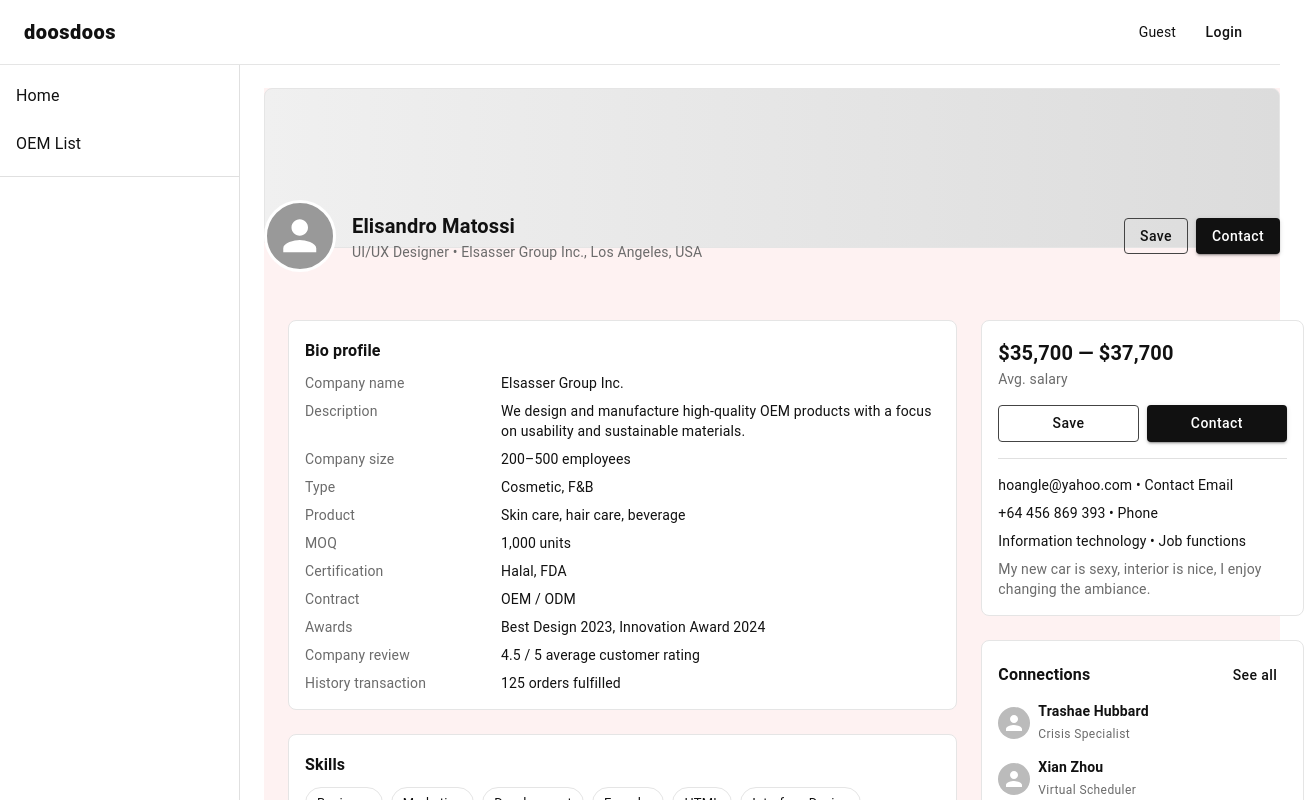
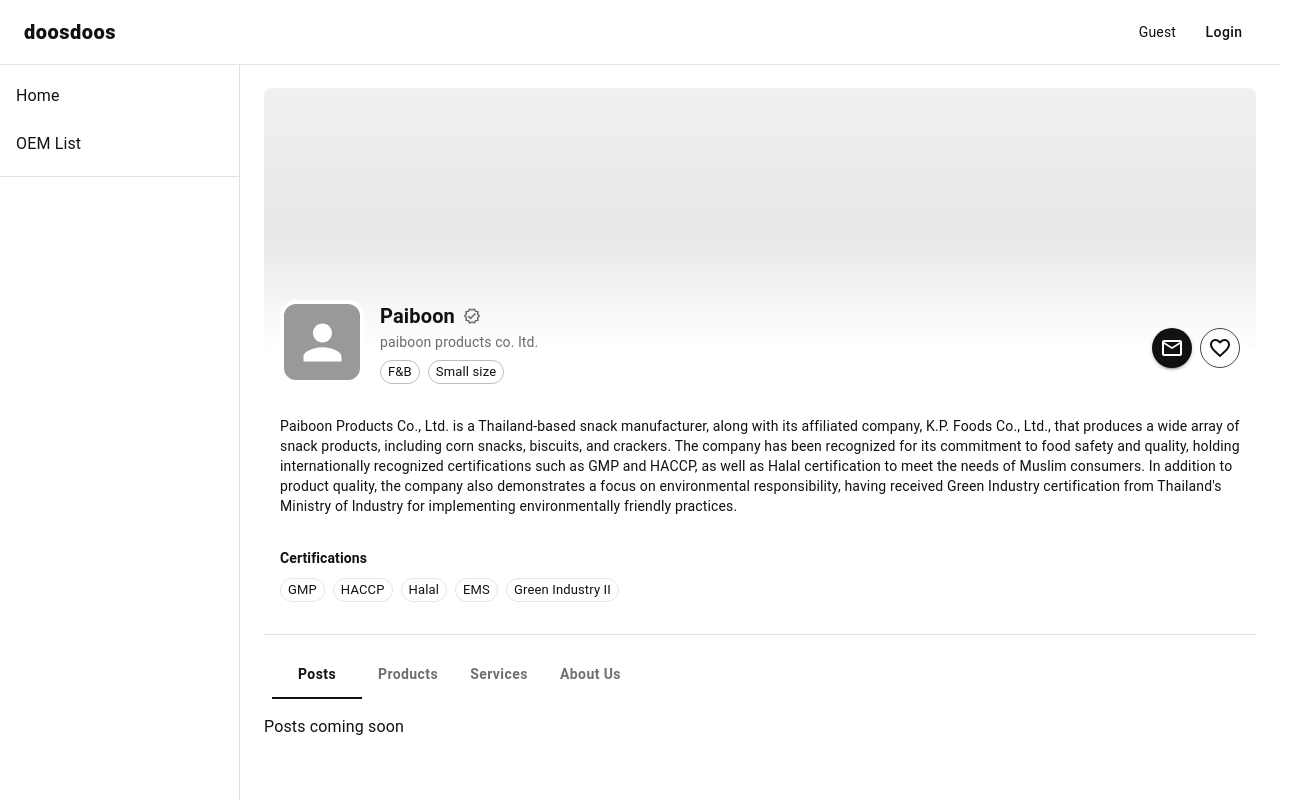
Before and after one commit to etarth/paiboondoosdoos, a Next.js app: page /oem/profile in a window 1280 px wide. Shown: the top 800 px of the page, 1304 px wide, since content can reach past the window. Built offline with nearby package versions, Linux system fonts and the light colour scheme.

Commit message:
style: profile page

```diff
--- a/src/components/common/AppLayout.tsx
+++ b/src/components/common/AppLayout.tsx
@@ -48,7 +48,7 @@
           p: 0,
           pt: 3,
           mt: "64px",
-          ml: `24px`,
+          mx: `24px`,
         }}
       >
         {children}
--- a/src/components/common/ClientProviders.tsx
+++ b/src/components/common/ClientProviders.tsx
@@ -58,6 +58,14 @@
           icon: { color: "#111111" },
         },
       },
+      MuiTab: {
+        styleOverrides: {
+          root: {
+            textTransform: "none",
+            fontWeight: 600,
+          },
+        },
+      },
     },
   });
 
--- a/src/components/oem/ProfileContent.tsx
+++ b/src/components/oem/ProfileContent.tsx
@@ -1,33 +1,25 @@
 "use client";
 
-import React from "react";
-import Grid from "@mui/material/Grid";
+import React, { useState } from "react";
+import Box from "@mui/material/Box";
+import Divider from "@mui/material/Divider";
 import Header from "./profile/Header";
-import BioCard from "./profile/BioCard";
-import Skills from "./profile/Skills";
-import ExperienceList from "./profile/ExperienceList";
-import EducationList from "./profile/EducationList";
-import SidebarSummary from "./profile/SidebarSummary";
-import Connections from "./profile/Connections";
+import TabsNav from "./profile/TabsNav";
 
 export default function ProfileContent() {
+  const [tab, setTab] = useState(0);
+
   return (
-    <>
-      <div className="bg-red-50">
-        <Header />
-        <Grid container spacing={3} sx={{ mt: 1, ml: 0, pl: 0 }}>
-          <Grid item xs={12} md={8}>
-            <BioCard />
-            <Skills />
-            <ExperienceList />
-            <EducationList />
-          </Grid>
-          <Grid item xs={12} md={4}>
-            <SidebarSummary />
-            <Connections />
-          </Grid>
-        </Grid>
-      </div>
-    </>
+    <Box sx={{ width: "100%" }}>
+      <Header />
+      <Divider sx={{ my: 2 }} />
+      <TabsNav value={tab} onChange={setTab} />
+      <Box sx={{ mt: 2 }}>
+        {tab === 0 && <Box>Posts coming soon</Box>}
+        {tab === 1 && <Box>Products coming soon</Box>}
+        {tab === 2 && <Box>Services coming soon</Box>}
+        {tab === 3 && <Box>About Us coming soon</Box>}
+      </Box>
+    </Box>
   );
 }
--- a/src/components/oem/profile/Header.tsx
+++ b/src/components/oem/profile/Header.tsx
@@ -5,39 +5,172 @@
 import Avatar from "@mui/material/Avatar";
 import Typography from "@mui/material/Typography";
 import Button from "@mui/material/Button";
+import Stack from "@mui/material/Stack";
+import MailOutlineIcon from "@mui/icons-material/MailOutline";
+import FavoriteBorderIcon from "@mui/icons-material/FavoriteBorder";
+import Chip from "@mui/material/Chip";
+import EditOutlinedIcon from "@mui/icons-material/EditOutlined";
+import { useAuth } from "@/components/common/AuthProvider";
+import VerifiedOutlinedIcon from "@mui/icons-material/VerifiedOutlined";
 
 export default function Header() {
+
+  const { role } = useAuth();
+
   return (
-    <Box sx={{ mb: 3 }}>
+    <Box>
+      {/* Banner with bottom fade */}
       <Box
         sx={{
-          height: 160,
+          position: "relative",
+          height: 260,
           borderRadius: 2,
-          background:
-            "linear-gradient(90deg, rgba(240,240,240,1) 0%, rgba(220,220,220,1) 100%)",
-          border: "1px solid #e5e5e5",
+          overflow: "hidden",
+          width: "100%",
         }}
-      />
-      <Box sx={{ display: "flex", alignItems: "center", mt: -6, px: 0 }}>
+      >
+        <Box
+          sx={{
+            position: "absolute",
+            inset: 0,
+            bgcolor: "#efefef",
+            backgroundImage:
+              "linear-gradient(180deg, rgba(240,240,240,1) 0%, rgba(225,225,225,1) 100%)",
+            backgroundSize: "cover",
+            backgroundPosition: "center",
+            zIndex: 0,
+          }}
+        />
+        <Box
+          sx={{
+            position: "absolute",
+            left: 0,
+            right: 0,
+            bottom: 0,
+            height: "45%",
+            background:
+              "linear-gradient(180deg, rgba(255,255,255,0) 0%, rgba(255,255,255,0.75) 70%, rgba(255,255,255,1) 100%)",
+            pointerEvents: "none",
+            zIndex: 0,
+          }}
+        />
+      </Box>
+
+      {/* Avatar + identity + actions */}
+      <Box
+        sx={{
+          display: "flex",
+          flexDirection: "row",
+          alignItems: "flex-start",
+          gap: 2,
+          px: 2,
+          mt: -6,
+          position: "relative",
+          zIndex: 10,
+        }}
+      >
         <Avatar
           sx={{
-            width: 72,
-            height: 72,
-            border: "3px solid #fff",
+            width: 84,
+            height: 84,
+            borderRadius: 4,
+            border: "4px solid #fff",
             bgcolor: "#999",
           }}
         />
-        <Box sx={{ ml: 2, flexGrow: 1 }}>
-          <Typography variant="h6" sx={{ fontWeight: 700 }}>
-            Elisandro Matossi
-          </Typography>
-          <Typography variant="body2" color="text.secondary">
-            UI/UX Designer • Elsasser Group Inc., Los Angeles, USA
-          </Typography>
+        <Box
+          sx={{
+            flexGrow: 1,
+            display: "flex",
+            flexDirection: "row",
+            justifyContent: "between",
+            width: "100%",
+          }}
+          className="flex w-full justify-between items-center gap-2"
+        >
+          <div>
+
+            <Box sx={{ display: "flex", alignItems: "center", gap: 1 }}>
+              <Typography variant="h6" sx={{ fontWeight: 700 }}>
+              Paiboon
+            </Typography>
+            <VerifiedOutlinedIcon sx={{ fontSize: 18, color: "#6B6B6B" }} />
+
+            </Box>
+            <Typography variant="body2" color="text.secondary">
+                paiboon products co. ltd.
+            </Typography>
+            {/* Industry and company size */}
+            <Box sx={{ mt: 1, display: "flex", flexWrap: "wrap", gap: 1 }}>
+              <Chip label="F&B" variant="outlined" size="small" />
+              <Chip label="Small size" variant="outlined" size="small" />
+            </Box>
+          </div>
+
+          {/* actions under text, circular icons */}
+          <Stack direction="row" spacing={1} sx={{ mt: 1.5 }}>
+            {role === "oem" ? (
+              <Button
+                variant="outlined"
+                aria-label="Edit profile"
+                sx={{ borderRadius: "50%", width: 40, height: 40, minWidth: 40, p: 0 }}
+              >
+                <EditOutlinedIcon />
+              </Button>
+            ) : (
+              <>
+                <Button
+                  variant="contained"
+                  aria-label="Message"
+                  sx={{ borderRadius: "50%", width: 40, height: 40, minWidth: 40, p: 0 }}
+                >
+                  <MailOutlineIcon />
+                </Button>
+                <Button
+                  variant="outlined"
+                  aria-label="Favorite"
+                  sx={{ borderRadius: "50%", width: 40, height: 40, minWidth: 40, p: 0 }}
+                >
+                  <FavoriteBorderIcon />
+                </Button>
+              </>
+            )}
+          </Stack>
         </Box>
-        <Box sx={{ display: "flex", gap: 1 }}>
-          <Button variant="outlined">Save</Button>
-          <Button variant="contained">Contact</Button>
+      </Box>
+
+      {/* Bio */}
+      <Box
+        sx={{
+          mt: 2,
+          p: 2,
+          borderRadius: 2,
+          bgcolor: "background.paper",
+        }}
+      >
+        <Typography variant="body2">
+          Paiboon Products Co., Ltd. is a Thailand-based snack manufacturer,
+          along with its affiliated company, K.P. Foods Co., Ltd., that produces
+          a wide array of snack products, including corn snacks, biscuits, and
+          crackers. The company has been recognized for its commitment to food
+          safety and quality, holding internationally recognized certifications
+          such as GMP and HACCP, as well as Halal certification to meet the
+          needs of Muslim consumers. In addition to product quality, the company
+          also demonstrates a focus on environmental responsibility, having
+          received Green Industry certification from Thailand's Ministry of
+          Industry for implementing environmentally friendly practices.
+        </Typography>
+      </Box>
+
+      {/* Certifications */}
+      <Box sx={{padding: 2}}>
+        <Typography variant="subtitle2" sx={{ fontWeight: 700, mb: 1 }}>
+          Certifications
+        </Typography>
+        <Box sx={{ display: "flex", flexWrap: "wrap", gap: 1 }}>
+          {["GMP", "HACCP", "Halal", "EMS", "Green Industry II"].map((label) => (
+            <Chip key={label} label={label} variant="outlined" size="small" sx={{ borderColor: "#e5e5e5" }} />
+          ))}
         </Box>
       </Box>
     </Box>
--- /dev/null
+++ b/src/components/oem/profile/TabsNav.tsx
@@ -0,0 +1,25 @@
+"use client";
+
+import React from "react";
+import Tabs from "@mui/material/Tabs";
+import Tab from "@mui/material/Tab";
+import Box from "@mui/material/Box";
+
+type Props = {
+  value: number;
+  onChange: (val: number) => void;
+};
+
+export default function TabsNav({ value, onChange }: Props) {
+  const handleChange = (_: React.SyntheticEvent, newValue: number) => onChange(newValue);
+  return (
+    <Box sx={{ px: 1 }}>
+      <Tabs value={value} onChange={handleChange} textColor="inherit" indicatorColor="primary">
+        <Tab label="Posts" />
+        <Tab label="Products" />
+        <Tab label="Services" />
+        <Tab label="About Us" />
+      </Tabs>
+    </Box>
+  );
+}
```
